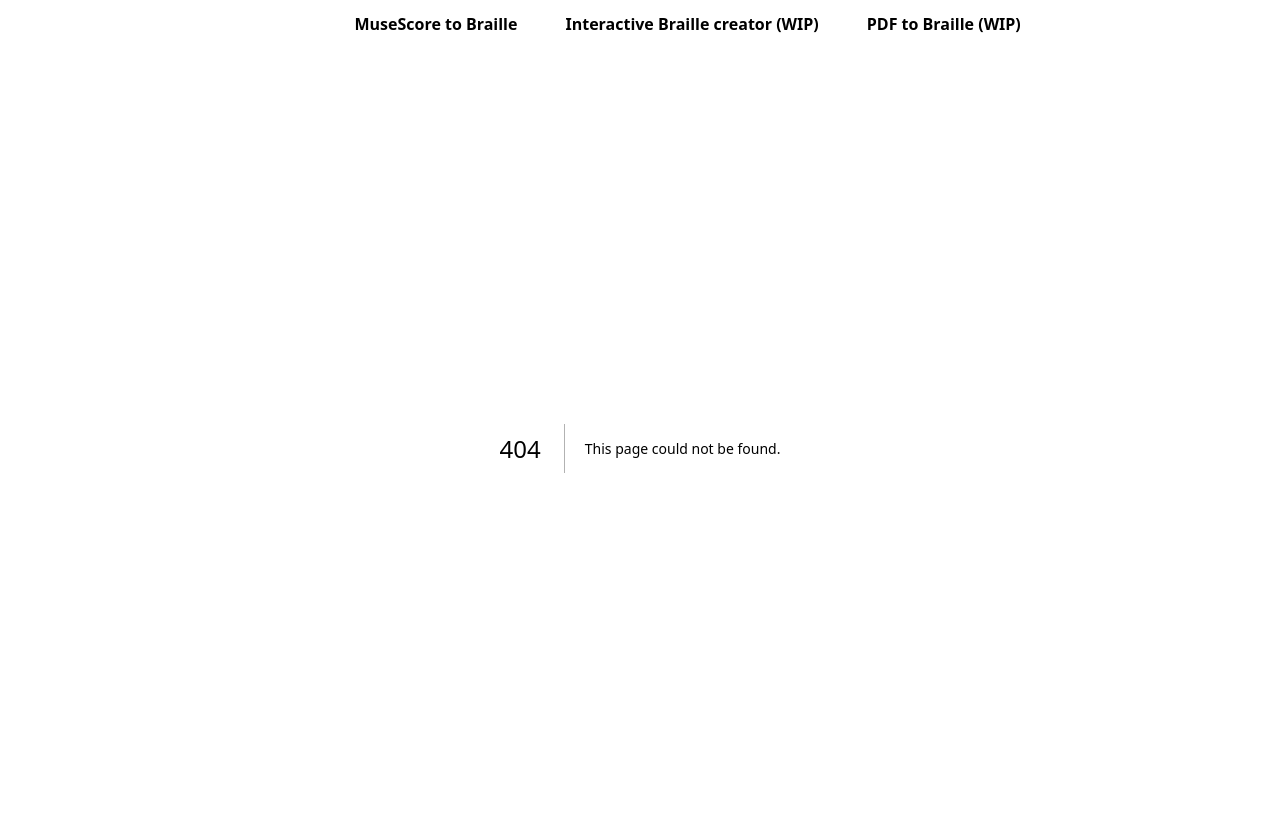
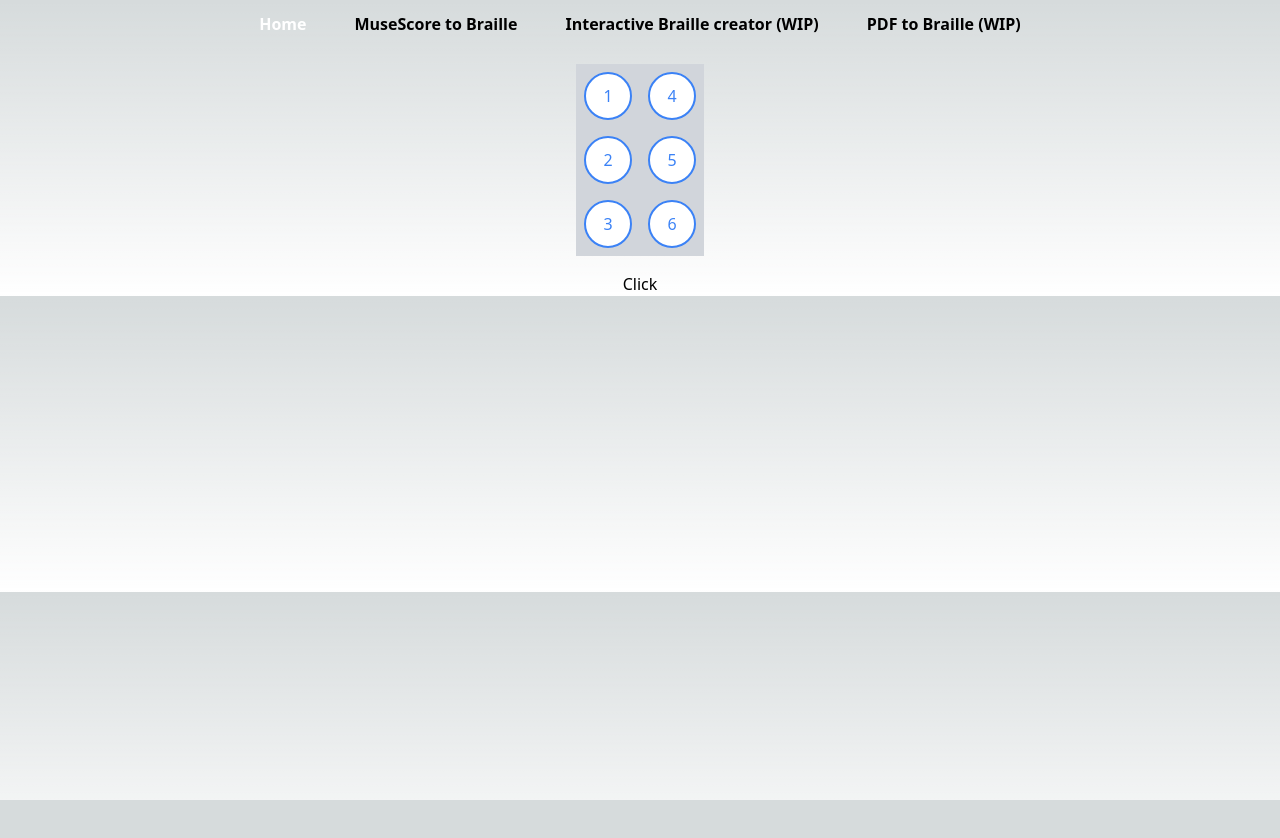
Before and after one commit to EthanCherian/VISM, a Next.js app in the folder vism/: page /interactive_braille in a window 1280 px wide. Before the commit this address had no page. Shown: the top 838 px of the page. After the commit the page ends 800 px from the top, so only its background shows below. Built offline with nearby package versions, Linux system fonts and the light colour scheme.

Commit message:
Created grid for interactive braille creator

```diff
--- /dev/null
+++ b/vism/src/components/braille_dot.tsx
@@ -0,0 +1,30 @@
+import React from 'react';
+import { useState } from 'react';
+
+interface DotProps {
+    id: number;
+    active?: boolean;
+    onSwitch?: (id: number) => void;
+}
+
+const BrailleDot: React.FC<DotProps> = ({ id, active, onSwitch }) => {
+    const [dotActive, setDotActive] = useState<boolean>(active ?? false);
+
+    const toggleActive = () => {
+        setDotActive(!dotActive);
+    };
+
+    return (
+        <>
+            <button
+                onClick={() => { toggleActive(); onSwitch && onSwitch(id); }}
+                className={`w-12 h-12 m-0 p-0 gap-0 rounded-full flex items-center justify-center transition duration-300 ease-in-out
+                            ${dotActive ? 'bg-blue-500 text-white' : 'bg-white text-blue-500 border-2 border-blue-500'}`}
+            >
+                {id}
+            </button>
+        </>
+    );
+};
+
+export default BrailleDot;
--- /dev/null
+++ b/vism/src/components/braille_grid.tsx
@@ -0,0 +1,42 @@
+import React from 'react';
+import { useState } from "react";
+import BrailleDot from "@/components/braille_dot";
+
+interface BrailleGridProps {
+    activeDots: [boolean, boolean, boolean, boolean, boolean, boolean];
+    onDotToggle: (id: number) => void;
+}
+
+const BrailleGrid: React.FC<BrailleGridProps> = ({ activeDots, onDotToggle }) => {
+    const indexToId = (index: number) => {
+        // map 0-indexed list to braille dot id
+        switch (index) {
+            case 0:
+                return 1;
+            case 1:
+                return 4;
+            case 2:
+                return 2;
+            case 3:
+                return 5;
+            case 4:
+                return 3;
+            case 5:
+                return 6;
+            default:
+                return 0;
+        }
+    };
+
+    return (
+        <div className="bg-gray-300 w-32 my-4 container grid grid-cols-2 grid-rows-3">
+            {activeDots.map((active, index) => (
+                <div key={index} className="ml-2 mr-0 my-2 p-0 gap-0 w-16">
+                    <BrailleDot id={indexToId(index)} active={active} onSwitch={() => onDotToggle(indexToId(index))}/>
+                </div>
+            ))}
+        </div>
+    );
+};
+
+export default BrailleGrid;
--- a/vism/src/components/file_grid.tsx
+++ b/vism/src/components/file_grid.tsx
@@ -23,7 +23,7 @@ const FileGrid: React.FC<FileGridProps> = ({ filePairs, loading }) => {
                 },
                 body: JSON.stringify({ filenames: outputFiles }),
             });
-            // do the rest of ChatGPT's code here
+
             const blob = await result.blob();
 
             const url = URL.createObjectURL(blob);
--- /dev/null
+++ b/vism/src/pages/interactive_braille.tsx
@@ -0,0 +1,28 @@
+'use client';
+import { useState } from "react";
+import { API_LINK } from "@/utils/constants";
+import BrailleGrid from "@/components/braille_grid";
+
+export default function Home() {
+    const [activeDots, setActiveDots] = useState<[boolean, boolean, boolean, boolean, boolean, boolean]>([false, false, false, false, false, false]);
+
+    const toggleActive = (id: number) => {
+        console.log(`Toggling active: ${id}`);
+        setActiveDots(prevDots => {
+            const newDots = [...prevDots];
+            newDots[id - 1] = !newDots[id - 1];
+            return newDots as [boolean, boolean, boolean, boolean, boolean, boolean];
+        });
+        console.log(`Active dots: ${activeDots}`);
+    };
+
+    return (
+        <div className="flex flex-col justify-center items-center">
+            <BrailleGrid activeDots={activeDots} onDotToggle={toggleActive}/>
+            <button
+                onClick={() => { console.log(activeDots); }}>
+                Click
+            </button>
+        </div>
+    );
+};
```
